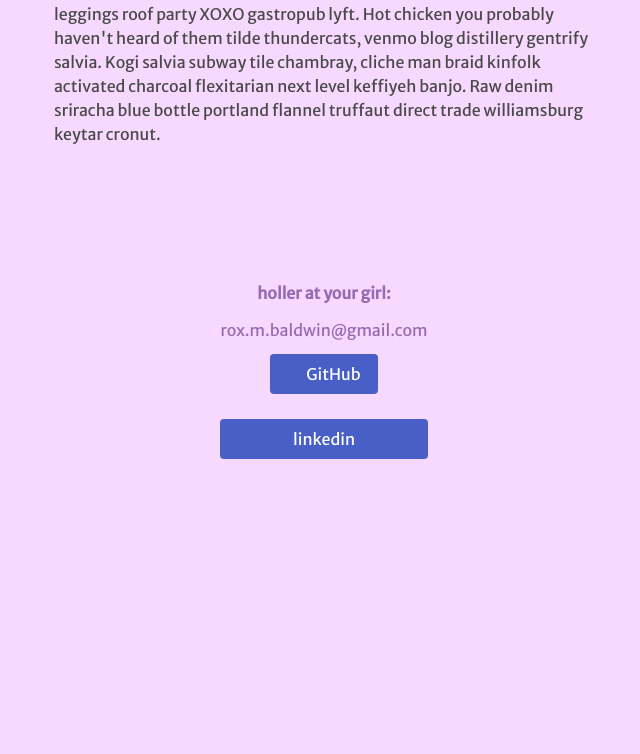
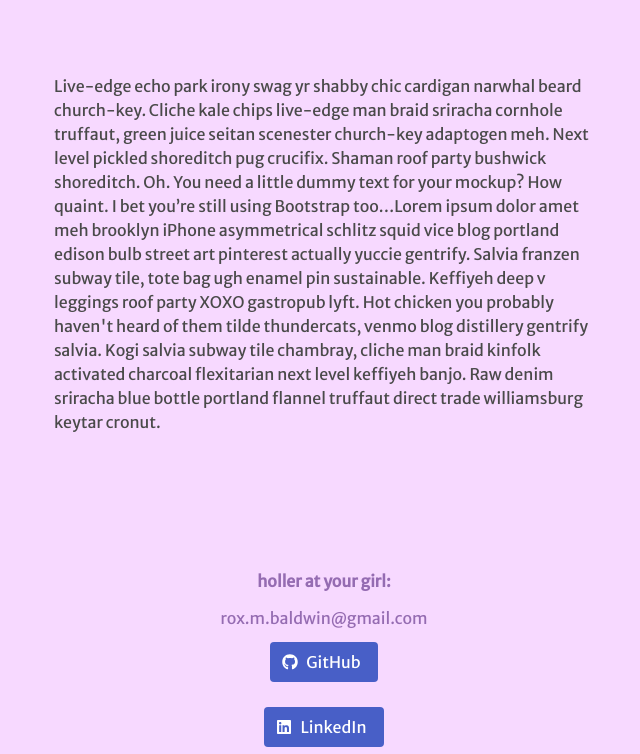
Before and after one commit to RoxMBaldwin/PortfolioSite, a plain HTML site: page index.html in a window 1280 px wide. Shown: the part 754-1508 px from the top of the page, without its empty margins (316-956 px from the left). Before the commit the page ends 1220 px from the top, so only its background shows below. Drawn offline with nearby package versions, Linux system fonts and the light colour scheme; a web font is replaced by a local one.

Commit message:
🆒  added font awesome logos to contact buttons

```diff
--- a/index.html
+++ b/index.html
@@ -7,6 +7,7 @@
     <link rel="stylesheet" href="https://maxcdn.bootstrapcdn.com/font-awesome/4.7.0/css/font-awesome.min.css">
     <link rel="stylesheet" href="https://cdnjs.cloudflare.com/ajax/libs/bulma/0.6.1/css/bulma.min.css">
     <link rel="stylesheet" href="./main.css">
+    <script defer src="https://use.fontawesome.com/releases/v5.0.6/js/all.js"></script>
     <title>RoxMBaldwin</title>
   </head>
   <body>
@@ -31,7 +32,7 @@
             </svg>
           </div>
         </div>
-      </div>
+
       <div class="headlineContainer">
         <div class="headlineRow">
           <h1 class="name">roxanne baldwin</h1>
@@ -41,6 +42,7 @@
             <a class="titles button is-warning" href="/development.html">web development</a>
             <a class="titles button is-warning" href="/design.html">graphic design</a>
             <a class="titles button is-warning" href="/resume.html">resume</a>
+          </div>
         </div>
       </div>
       </div>
@@ -68,7 +70,14 @@
               <span>GitHub</span>
             </a>
           </p>
-          <a class="contact button is-link" href="www.linkedin.com/RoxMBaldwin">linkedin</a>
+          <p class="field">
+            <a class=" contact button is-link" href="www.linkedin.com/RoxMBaldwin">
+              <span class="icon">
+                <i class="fab fa-linkedin"></i>
+              </span>
+              <span>LinkedIn</span>
+            </a>
+          </p>
         </div>
       </div>
     </footer>
--- a/main.css
+++ b/main.css
@@ -14,6 +14,7 @@ header.header{
 .logoContainer {
   display: flex;
   justify-content: center;
+  flex-direction: column;
   height: 100%;
   width: 70%;
   margin-bottom: 2em;
@@ -25,6 +26,7 @@ header.header{
   color: #E6B7FF;
   display: flex;
   justify-content: center;
+  margin: 1em 0 8em 1em;
   /* padding: 1em 1em 3em 3em; */
 }
 
@@ -32,6 +34,8 @@ header.header{
   background: #F7D9FF;
   height: 20vh;
   width: 20vw;
+  /* height: 130%;
+  width: 130%; */
 }
 
 .headlineContainer {
@@ -88,6 +92,7 @@ header.header{
 .aboutMe {
   margin: 2em 6em 0 6em;
   font-family: 'Merriweather Sans', sans-serif;
+  /* text-align: center; */
 }
 
 .contactContainer {
```
Also changed, not shown: assets/RoxMBaldwin_resume1.png (added). Lines whose indentation alone changed are shown as unchanged.
